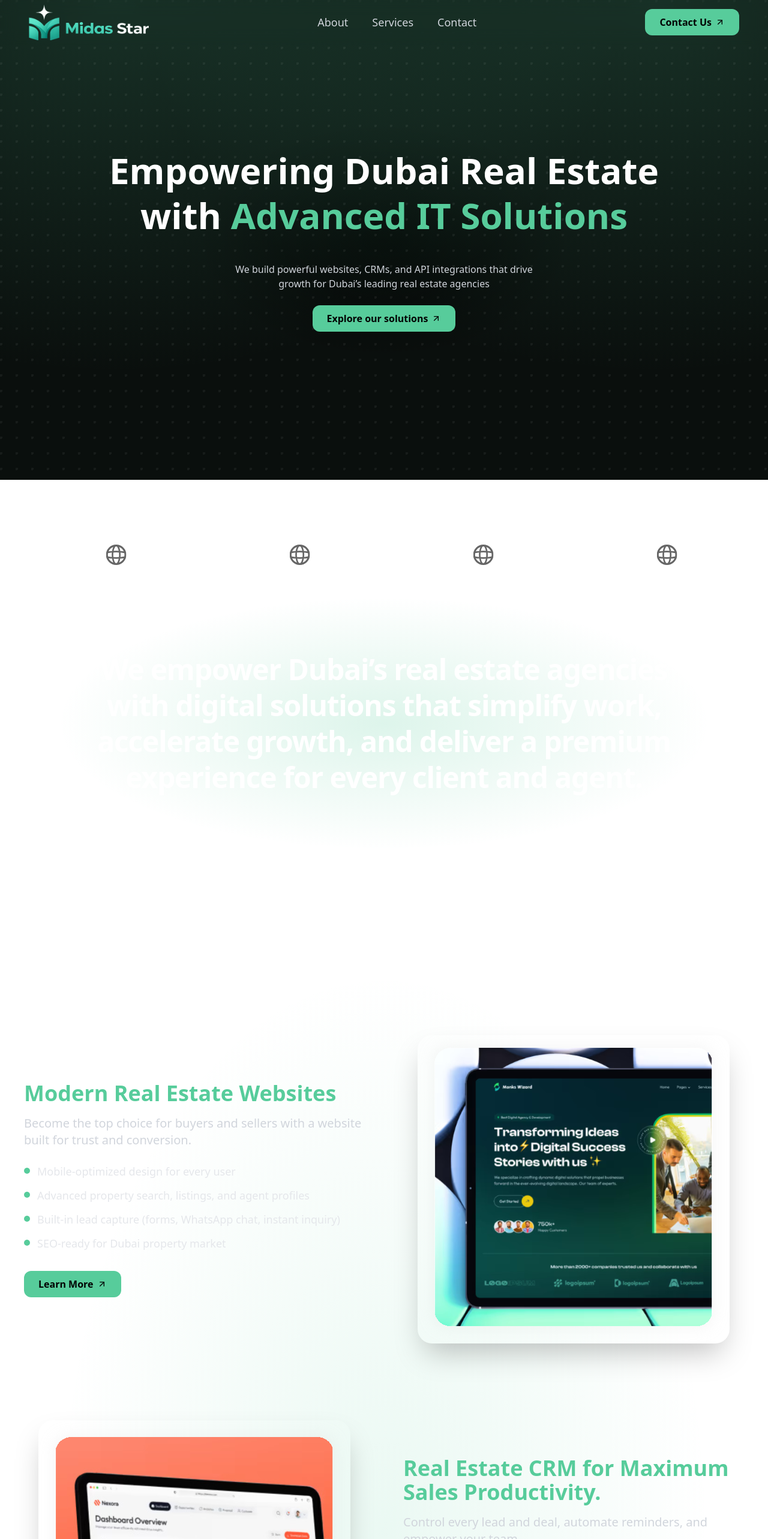
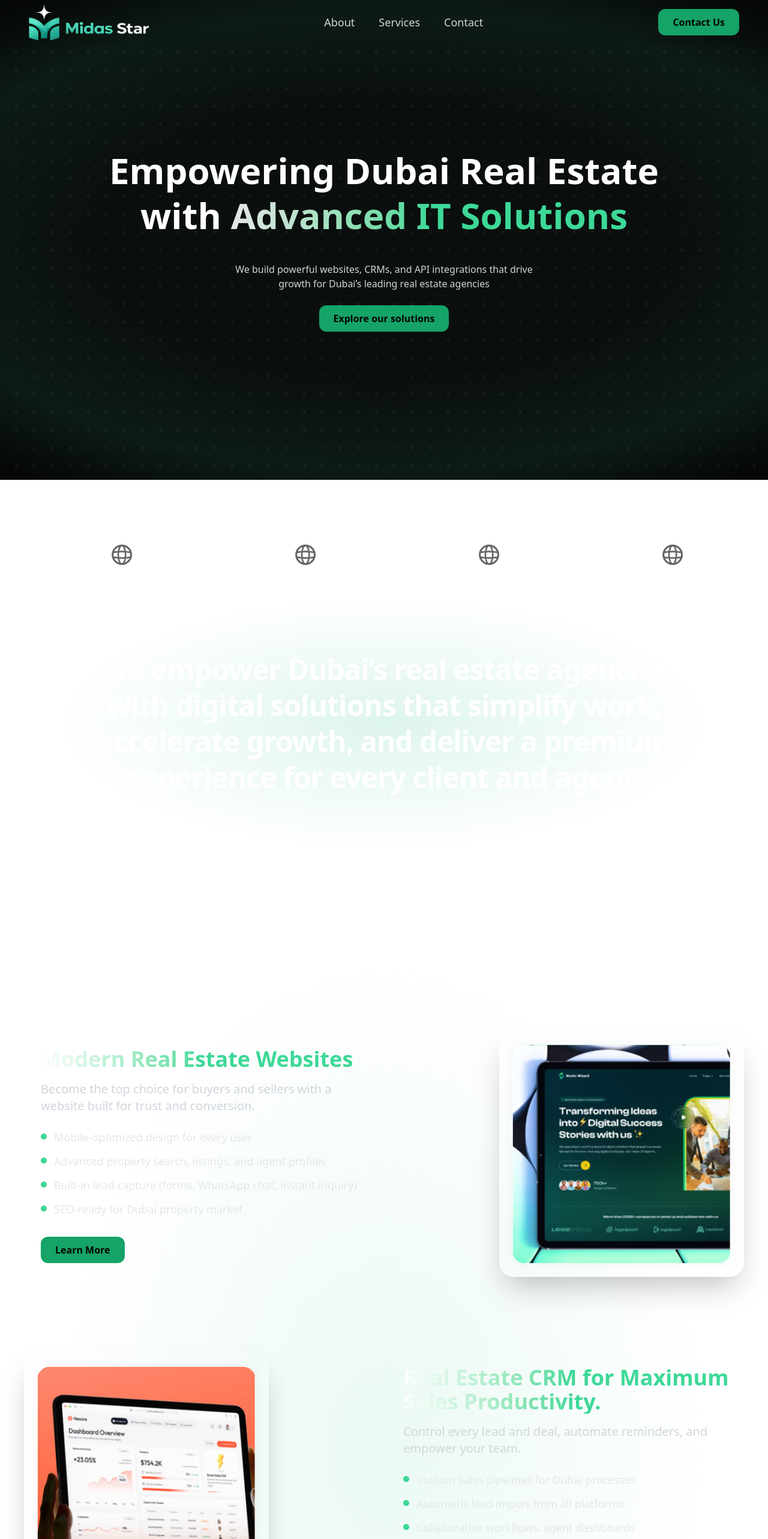
Before and after one commit to vyakhyaagoyal/Midas-Star, a Next.js app: page / in a window 1280 px wide. Shown: the top 2566 px of the page at 60% size. Built offline with nearby package versions, Linux system fonts and the light colour scheme.

Commit message:
minor fixes

```diff
--- a/app/components/CTASection.tsx
+++ b/app/components/CTASection.tsx
@@ -25,7 +25,6 @@ export default function CTASection() {
           bg-linear-to-br from-brand/30 via-brand/10 to-brand/5
           px-8 py-16 md:px-16 md:py-20
           text-center
-          shadow-[0_0_120px_rgba(34,197,94,0.15)]
           backdrop-blur-xl
         "
       >
@@ -62,7 +61,7 @@ export default function CTASection() {
           onClick={handleScroll}
           className="
             group inline-flex items-center gap-1.5
-            rounded-lg bg-brand
+            rounded-lg bg-brand-secondary
             px-6 py-2.5
             text-sm font-medium text-black
             hover:bg-brand/90
--- a/app/components/Hero.tsx
+++ b/app/components/Hero.tsx
@@ -1,7 +1,6 @@
 "use client";
 
 import { motion } from "framer-motion";
-import { ArrowUpRight } from "lucide-react";
 
 export default function Hero() {
   const handleScroll = () => {
@@ -30,7 +29,8 @@ export default function Hero() {
           className="text-5xl md:text-6xl font-bold leading-tight text-white"
         >
           Empowering Dubai Real Estate <br />
-          with <span className="text-brand">Advanced IT Solutions</span>
+          with <span className="bg-linear-to-r from-white/90 via-brand to-brand
+    bg-clip-text text-transparent">Advanced IT Solutions</span>
         </motion.h1>
 
         {/* Description */}
@@ -54,21 +54,13 @@ export default function Hero() {
           viewport={{ once: true }}
           onClick={handleScroll}
           className="
-    group inline-flex items-center gap-1.5 mt-6
-    bg-brand font-bold text-black px-6 py-2.5 rounded-xl
-    hover:opacity-90 transition cursor-pointer
-  "
+  group inline-flex items-center gap-1.5 mt-6
+  bg-brand-secondary font-bold text-black px-6 py-2.5 rounded-xl
+  hover:bg-brand transition cursor-pointer
+"
         >
           Explore our solutions
-          <ArrowUpRight
-            className="
-      w-4 h-4
-      transition-transform duration-300 ease-out
-      group-hover:rotate-45
-      group-hover:translate-x-1
-    "
-          />
-        </motion.button>
+          </motion.button>
       </motion.div>
     </section>
   );
--- a/app/components/Navbar.tsx
+++ b/app/components/Navbar.tsx
@@ -2,7 +2,6 @@
 
 import Image from "next/image";
 import { motion } from "framer-motion";
-import { ArrowUpRight } from "lucide-react";
 
 export default function Navbar() {
   const scrollTo = (id: string) => {
@@ -71,18 +70,10 @@ export default function Navbar() {
           whileHover={{ scale: 1.04 }}
           whileTap={{ scale: 0.97 }}
           onClick={() => scrollTo("main")}
-          className="group inline-flex items-center gap-1.5 bg-brand cursor-pointer text-black px-6 py-2.5
+          className="group inline-flex items-center gap-1.5 bg-brand-secondary cursor-pointer text-black px-6 py-2.5
             rounded-xl font-bold hover:opacity-90 transition"
         >
           Contact Us
-          <ArrowUpRight
-            className="
-      w-4 h-4
-      transition-transform duration-300 ease-out
-      group-hover:rotate-45
-      group-hover:translate-x-1
-    "
-          />
         </motion.button>
 
       </nav>
--- a/app/components/Testimonials.tsx
+++ b/app/components/Testimonials.tsx
@@ -13,7 +13,6 @@ export default function Testimonials() {
 
   return (
     <section className="relative py-32 px-6 sm:px-10 overflow-visible">
-
       {/* Background glow */}
       <motion.div
         initial={{ opacity: 0, scale: 0.9 }}
@@ -51,6 +50,7 @@ export default function Testimonials() {
         className="mx-auto max-w-7xl grid grid-cols-1 sm:grid-cols-2 lg:grid-cols-4 gap-8"
       >
         {testimonials.map((text, index) => (
+
           <motion.div
             key={index}
             variants={{
@@ -72,6 +72,7 @@ export default function Testimonials() {
     shadow-[0_0_0_1px_rgba(87,204,155,0.15)]
     cursor-default"
           >
+
             <p className="text-sm leading-relaxed">{text}</p>
 
             {/* Quote icon */}
@@ -88,7 +89,6 @@ export default function Testimonials() {
     "
             />
           </motion.div>
-
         ))}
       </motion.div>
     </section>
--- a/app/components/WhoWeAre.tsx
+++ b/app/components/WhoWeAre.tsx
@@ -2,7 +2,6 @@
 
 import Image from "next/image";
 import { motion } from "framer-motion";
-import { ArrowUpRight } from "lucide-react";
 
 type FeatureItem = {
   title: string;
@@ -96,7 +95,7 @@ export default function WhoWeAre() {
               ease: [0.22, 1, 0.36, 1],
             }}
             viewport={{ once: true }}
-            className={`grid grid-cols-1 lg:grid-cols-2 gap-16 items-center`}
+            className={`grid grid-cols-1 lg:grid-cols-2 gap-16 items-start`}
           >
             {/* Text */}
             <motion.div
@@ -111,9 +110,11 @@ export default function WhoWeAre() {
                 ease: [0.22, 1, 0.36, 1],
               }}
               viewport={{ once: true }}
-              className={item.reverse ? "lg:order-2" : ""}
+              className={item.reverse ? "lg:order-2 mt-5" : "mt-5 ml-7"}
             >
-              <h3 className="text-brand text-3xl sm:text-4xl font-semibold mb-4">
+              <h3 className="bg-linear-to-r from-white/90 via-brand to-brand
+    bg-clip-text text-transparent
+    text-3xl sm:text-4xl font-semibold mb-4">
                 {item.title}
               </h3>
 
@@ -134,18 +135,11 @@ export default function WhoWeAre() {
               </ul>
 
               <button
-                className="group inline-flex items-center gap-1.5 bg-brand cursor-pointer text-black px-6 py-2.5 rounded-xl font-bold hover:opacity-90 transition"
+                className="group inline-flex items-center gap-1.5 bg-brand-secondary cursor-pointer text-black px-6 py-2.5 rounded-xl font-bold hover:opacity-90 transition"
                 onClick={handleScroll}
               >
                 Learn More
-                <ArrowUpRight
-            className="
-      w-4 h-4
-      transition-transform duration-300 ease-out
-      group-hover:rotate-45
-      group-hover:translate-x-1
-    "
-          />
+
               </button>
             </motion.div>
 
@@ -164,7 +158,7 @@ export default function WhoWeAre() {
               }}
               viewport={{ once: true }}
               className={`relative flex justify-center ${
-                item.reverse ? "lg:order-1" : ""
+                item.reverse ? "lg:order-1 mr-40" : "ml-40"
               }`}
             >
               <div className="relative rounded-3xl overflow-hidden shadow-2xl">
--- a/app/globals.css
+++ b/app/globals.css
@@ -3,14 +3,17 @@
 :root {
   --background: #ffffff;
   --foreground: #171717;
-  --brand-primary: #57cc9b;
+  --brand-primary: #3DD897;
+  --brand-secondary: #15a368;
   /* #57cc9b */
 }
 
 @theme inline {
   --color-background: var(--background);
   --color-foreground: var(--foreground);
+
   --color-brand: var(--brand-primary);
+  --color-brand-secondary: var(--brand-secondary);
 
   --font-sans: var(--font-geist-sans);
   --font-mono: var(--font-geist-mono);
@@ -34,33 +37,30 @@ body {
   background-color: #0a0f0d;
 
   background-image:
+   /* dotted texture (bigger + clearer) */
     radial-gradient(
-      circle at 1px 1px,
-      rgba(255, 255, 255, 0.055) 3px,
-      transparent 0
+      circle at 1.5px 1.5px,
+      rgba(255, 255, 255, 0.06) 2.8px,
+      transparent 3px
     ),
 
-    radial-gradient(
-      ellipse at 15% 0%,
-      rgba(87, 204, 155, 0.18),
-      transparent 55%
-    ),
-
-    radial-gradient(
-      ellipse at 85% 0%,
-      rgba(87, 204, 155, 0.18),
-      transparent 55%
-    ),
-
-    radial-gradient(
-      ellipse at center,
-      rgba(0, 0, 0, 0.65),
-      transparent 35%
-    );
+    /* soft inverted oval vignette — wider & clearer */
+radial-gradient(
+  ellipse at center,
+  rgba(10, 15, 13, 0) 0%,
+  rgba(10, 15, 13, 0) 40%,
+  rgba(61, 216, 151, 0.06) 68%,
+  rgba(0, 0, 0, 0.45) 85%,
+  rgba(0, 0, 0, 0.75) 110%
+);
 
   background-size:
-    26px 26px,
-    100% 100%,
-    100% 100%,
-    100% 100%;
+    30px 30px,
+    130% 100%;
+
+  background-position:
+    center,
+    center;
+
+  background-repeat: repeat, no-repeat;
 }
--- /dev/null
+++ b/tailwind.config.js
@@ -0,0 +1,17 @@
+/** @type {import('tailwindcss').Config} */
+export default {
+  content: [
+    "./app/**/*.{js,ts,jsx,tsx}",
+    "./components/**/*.{js,ts,jsx,tsx}",
+    "./pages/**/*.{js,ts,jsx,tsx}",
+  ],
+  theme: {
+    extend: {
+      colors: {
+        brand: "var(--brand-primary)",
+        "brand-secondary": "var(--brand-secondary)",
+      },
+    },
+  },
+  plugins: [],
+};
```
Lines whose indentation alone changed are shown as unchanged.
